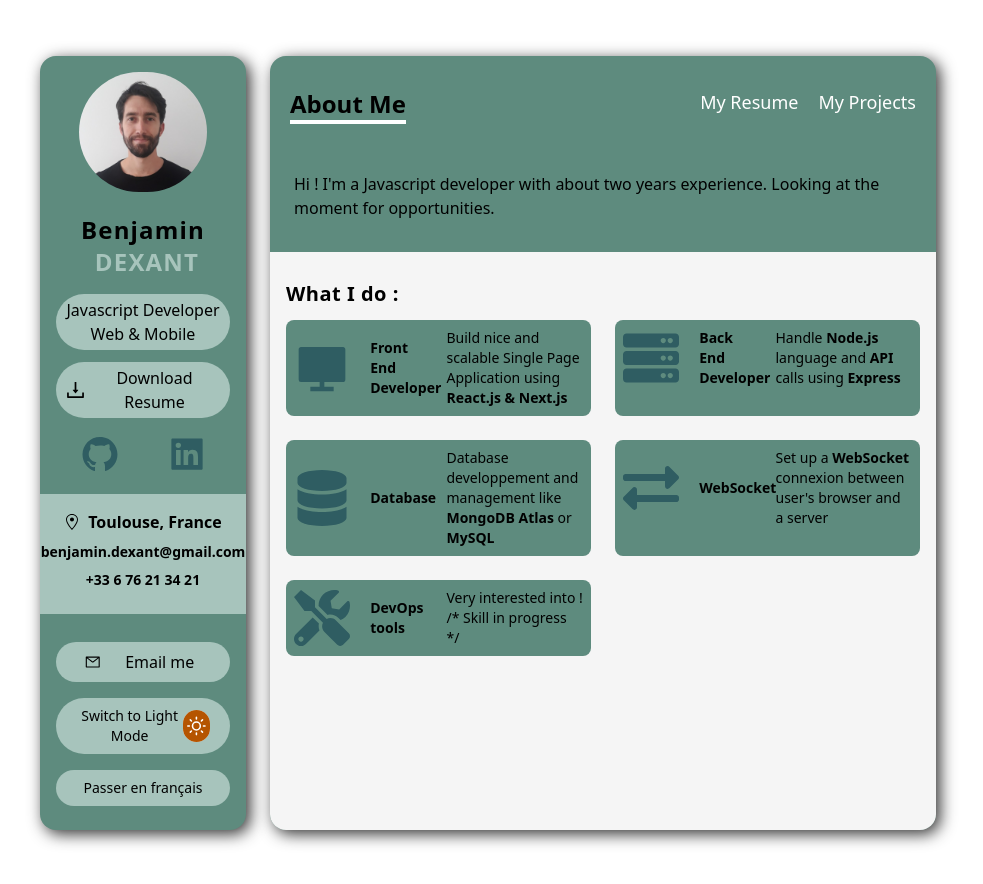
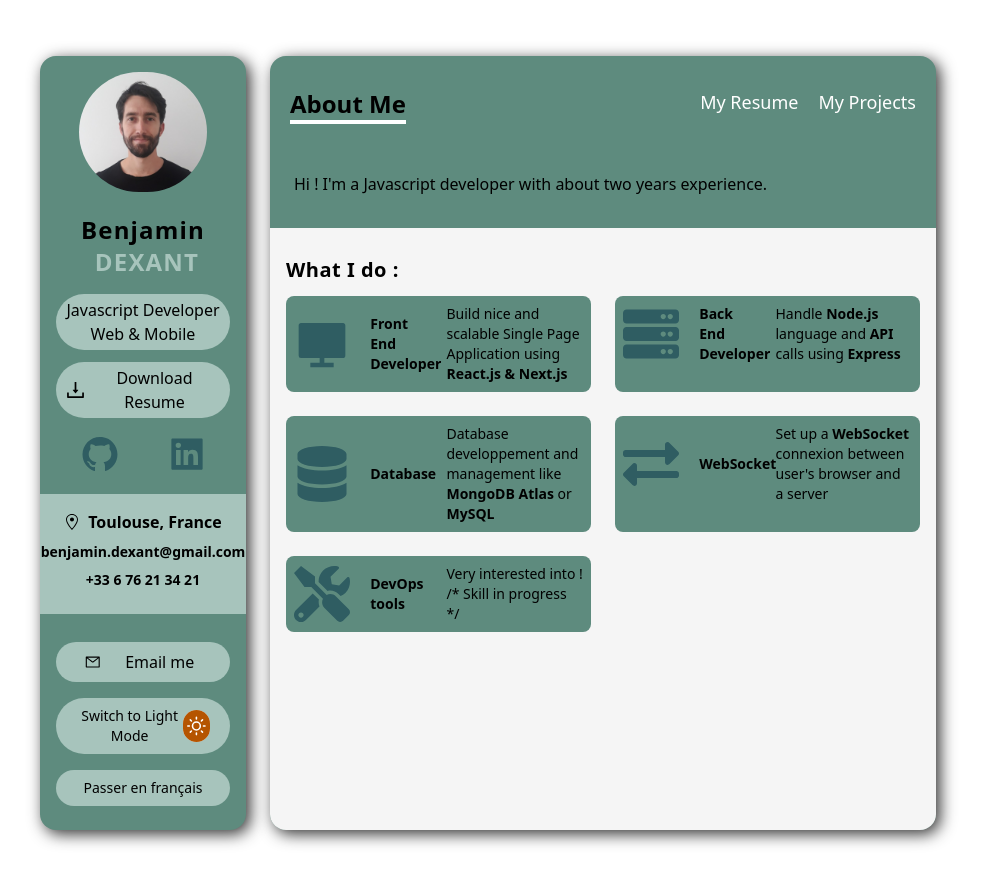
Before and after one commit to BenjaminDexant/portfolio-next, a Next.js app: page / in a window 1280 px wide. Shown: the whole page, without its empty margins (152-1135 px from the left). Built offline with nearby package versions, Linux system fonts and the light colour scheme.

Commit message:
update about page

```diff
--- a/pages/index.tsx
+++ b/pages/index.tsx
@@ -29,8 +29,8 @@ const index = (props) => {
 			</Head>
 			<h5 className="my-3 font-medium">
 				{isEnglish
-					? "Hi ! I'm a Javascript developer with about two years experience. Looking at the moment for opportunities."
-					: "Bonjour ! Je suis un développeur Javascript avec environ deux ans d'expérience. Actuellement à l'écoute de nouvelles opportunités."}
+					? "Hi ! I'm a Javascript developer with about two years experience."
+					: "Bonjour ! Je suis un développeur Javascript avec environ deux ans d'expérience."}
 			</h5>
 			<div
 				className="flex-grow p-4 mt-5 bg-lightPalette-white dark:bg-darkPalette-white"
```
